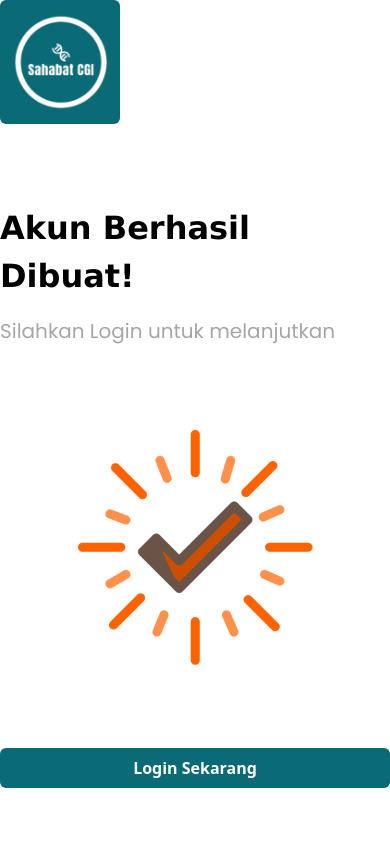
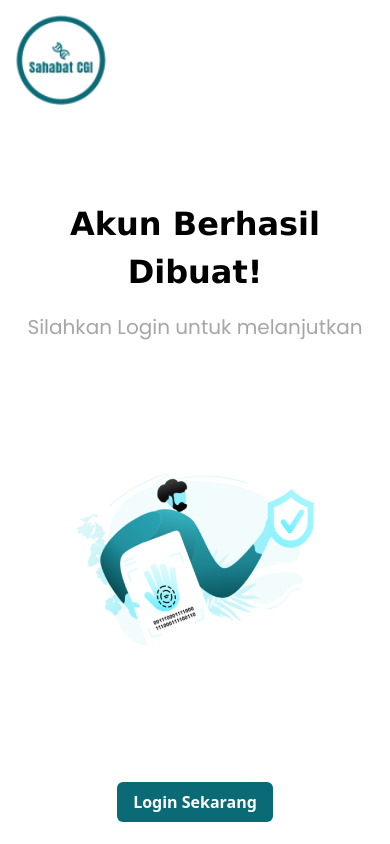
Before and after one commit to AbibGuardian50/Elgeka-FE, a Vue app: page /akunsukses in a window 390 px wide. Built offline with nearby package versions, Linux system fonts and the light colour scheme.

Commit message:
✨ feat: Responsive
Adding new way of responsiveness when visit web on some devices

```diff
--- a/src/views/Akunsukses.vue
+++ b/src/views/Akunsukses.vue
@@ -16,14 +16,14 @@ export default {
         </div>
         <!-- Right: Login Form -->
         <div class="flex flex-col lg:p-36 md:p-52 sm:20 w-full lg:w-1/2">
-            <img class="w-[120px] bg-teal rounded-md mb-20" src="../assets/logoElgekaPutih1.png" alt="Logo">
+            <img class="w-[120px] mb-20" src="../assets/LogoElgekaHijau.png" alt="Logo">
             <div class="max-w-[470px]">
-                <h1 class="font-bold font-[verdana] text-[32px] mb-4">Akun Berhasil Dibuat!</h1>
-                <p class="font-poppins font-normal text-xl text-silvergray">Silahkan Login untuk melanjutkan</p>
+                <h1 class="font-bold font-[verdana] max-sm:text-center text-[32px] mb-4">Akun Berhasil Dibuat!</h1>
+                <p class="font-poppins font-normal max-sm:text-center text-xl text-silvergray">Silahkan Login untuk melanjutkan</p>
                 <div class="flex flex-col items-center my-20">
-                    <img src="../assets/success-logo.png" alt="success logo">
+                    <img src="../assets/SecurityLogo.png" alt="success logo">
                 </div>
-                <div class="flex flex-col">
+                <div class="flex flex-col items-center">
                     <a href="/login"><button type="submit"
                             class="bg-teal text-white font-semibold rounded-md py-2 px-4 w-full max-w-[470px]">Login
                             Sekarang</button></a>
--- a/src/views/Donasi.vue
+++ b/src/views/Donasi.vue
@@ -27,14 +27,14 @@ export default {
 <template>
     <div class="overflow-y-hidden">
         <Navbar />
-        <div v-if="donasielgeka.currentPage === 1" class="flex flex-col justify-center items-center p-40 m-auto min-w-7/12">
-            <p class="font-poppins font-bold text-[40px] text-teal text-center">{{ donasielgeka.data.title }}</p>
+        <div v-if="donasielgeka.currentPage === 1" class="flex flex-col justify-center items-center pt-40 m-auto min-w-7/12">
+            <p class="font-poppins font-bold max-md:text-[30px] text-[40px] text-teal text-center">{{ donasielgeka.data.title }}</p>
             <img class="max-w-[314px] max-h-[283px] border-8 border-teal my-4" :src="gambar_url + donasielgeka.data.image_url" alt="Gambar QR"
                 srcset="">
             <a :href="donasielgeka.data.donate_link"
-                class="font-poppins font-bold text-[40px] text-center hover:underline mb-2" target="_blank">{{
+                class="font-poppins font-bold text-[40px] max-md:text-[30px] text-center hover:underline mb-2" target="_blank">{{
                     donasielgeka.data.donate_link }}</a>
-            <p v-html="donasielgeka.data.content" class="font-poppins font-normal w-[673px] text-[16px] text-[#000000B2]"></p>
+            <p v-html="donasielgeka.data.content" class="font-poppins font-normal max-w-[673px] md:w-[673px] max-md:px-8 max-md:text-[14px] text-[#000000B2]"></p>
 
 
         </div>
--- a/src/views/Login.vue
+++ b/src/views/Login.vue
@@ -81,7 +81,8 @@ export default {
         </div>
         <!-- Right: Login Form -->
         <div class="flex flex-col lg:p-36 md:p-52 sm:20 p-8 w-full lg:w-1/2">
-            <img class="w-[120px] md:bg-teal rounded-md mb-20" src="../assets/logoElgekaPutih1.png" alt="Logo">
+            <img class="w-[120px] md:hidden rounded-md mb-20" src="../assets/logoElgekaPutih1.png" alt="Logo">
+            <img class="w-[120px] hidden md:block rounded-md mb-20" src="../assets/LogoElgekaHijau.png" alt="Logo">
             <h1 class="text-2xl text-white md:text-black font-bold font-[verdana] text-[32px] mb-4">Selamat Datang !</h1>
             <form @submit.prevent="login">
                 <!-- Email Input -->
--- a/src/views/Lupapassword.vue
+++ b/src/views/Lupapassword.vue
@@ -49,7 +49,7 @@ export default {
         </div>
         <!-- left: Forget Password Form -->
         <div class="flex flex-col lg:p-36 md:p-52 sm:20 p-8 w-full lg:w-1/2">
-            <img class="w-[120px] bg-teal rounded-md mb-20" src="../assets/logoElgekaPutih1.png" alt="Logo">
+            <img class="w-[120px] mb-20" src="../assets/LogoElgekaHijau.png" alt="Logo">
             <h1 class="text-2xl font-bold font-[verdana] text-[32px] mb-4">Buat Kata Sandi Baru</h1>
             <p class="font-poppins font-normal text-silvergray text-[14px] mb-8">Silahkan masukan email anda untuk menerima
                 kode verifikasi</p>
--- a/src/views/OptionOTP.vue
+++ b/src/views/OptionOTP.vue
@@ -59,20 +59,20 @@ export default {
         </div>
         <!-- Right: Login Form -->
         <div class="flex flex-col lg:p-36 md:p-52 sm:20 p-8 w-full lg:w-1/2">
-            <img class="w-[120px] pb-20" src="../assets/Logo_elgeka.png" alt="Logo">
+            <img class="w-[120px] mb-20" src="../assets/LogoElgekaHijau.png" alt="Logo">
             <h1 class="text-2xl font-bold font-[verdana] text-[32px] mb-4">Pilih Metode OTP yang diinginkan</h1>
             <img src="../assets/OTP-security.png" class="max-w-[400px] max-h-[360px]" alt="OTP Ilustration">
             <!-- Email Input -->
             <div class="my-8 flex flex-col gap-4">
                 <p class="font-poppins text-base text-silvergray">OTP akan dikirim melalui Email</p>
                 <button @click="SendOtpEmail()"
-                    class="bg-orange text-white font-semibold rounded-md py-2 px-4 w-full max-w-[470px]">Kirim OTP
+                    class="bg-teal text-white font-semibold rounded-md py-2 px-4 w-full max-w-[470px]">Kirim OTP
                     Lewat Email</button>
 
                 <h1>Atau</h1>
                 <p class="font-poppins text-base text-silvergray">OTP akan dikirim melalui Whatsapp</p>
                 <button @click="SendOtpWhatsapp()"
-                    class="bg-orange text-white font-semibold rounded-md py-2 px-4 w-full max-w-[470px]">Kirim OTP
+                    class="bg-teal text-white font-semibold rounded-md py-2 px-4 w-full max-w-[470px]">Kirim OTP
                     Lewat Whatsapp</button>
             </div>
             <!-- Forgot Password Link -->
--- a/src/views/Register.vue
+++ b/src/views/Register.vue
@@ -140,7 +140,7 @@ export default {
             <img src="../assets/sign.png" alt="Placeholder Image" class="object-cover w-full h-full">
         </div>
         <div class="flex flex-col lg:p-36 md:p-52 sm:20 p-8 w-full lg:w-1/2">
-            <img class="w-[120px] bg-teal mb-20" src="../assets/logoElgekaPutih1.png" alt="Logo">
+            <img class="w-[120px] mb-20" src="../assets/LogoElgekaHijau.png" alt="Logo">
             <h1 class="text-2xl font-bold font-[verdana] text-[32px] mb-4">Let's Create your account</h1>
             <form @submit.prevent="createuser()">
                 <!-- Nama Lengkap Input -->
--- a/src/views/SendOtpEmail.vue
+++ b/src/views/SendOtpEmail.vue
@@ -8,7 +8,7 @@
         </div>
         <!-- Right: Login Form -->
         <div class="flex flex-col lg:p-36 md:p-52 sm:20 p-8 w-full lg:w-1/2">
-            <img class="w-[120px] pb-20" src="../assets/Logo_elgeka.png" alt="Logo">
+            <img class="w-[120px] pb-20" src="../assets/LogoElgekaHijau.png" alt="Logo">
             <h1 class="text-2xl font-bold font-[verdana] text-[32px] mb-4">Masukan kode Autentikasi</h1>
             <p>Masukan 4 digit angka yang telah dikirimkan ke email</p>
             <form @submit.prevent="activateaccount">
@@ -23,7 +23,7 @@
                 <!-- Login Button -->
                 <div class="flex flex-col">
                     <button type="submit"
-                        class="bg-orange text-white font-semibold rounded-md py-2 px-4 w-full max-w-[470px]">Lanjutkan</button>
+                        class="bg-teal text-white font-semibold rounded-md py-2 px-4 w-full max-w-[470px]">Lanjutkan</button>
                 </div>
             </form>
             <button @click="SendOtpEmail"
--- a/src/views/SuccessRegister.vue
+++ b/src/views/SuccessRegister.vue
@@ -17,7 +17,7 @@ export default {
         </div>
         <!-- Right: Login Form -->
         <div class="flex flex-col lg:p-36 md:p-52 min-[2200px]:items-center sm:20 p-2 w-full lg:w-1/2">
-            <img class="w-[120px] pb-20" src="../assets/Logo_elgeka.png" alt="Logo">
+            <img class="w-[120px] mb-20" src="../assets/LogoElgekaHijau.png" alt="Logo">
             <h1 class="text-2xl font-bold font-[verdana] text-[32px] mb-4">Akun berhasil dibuat!</h1>
             <div class="my-8 flex flex-col gap-4">
                 <div>
```
Also changed, not shown: src/assets/LogoElgekaHijau.png (added), src/assets/OTP-security.png.
